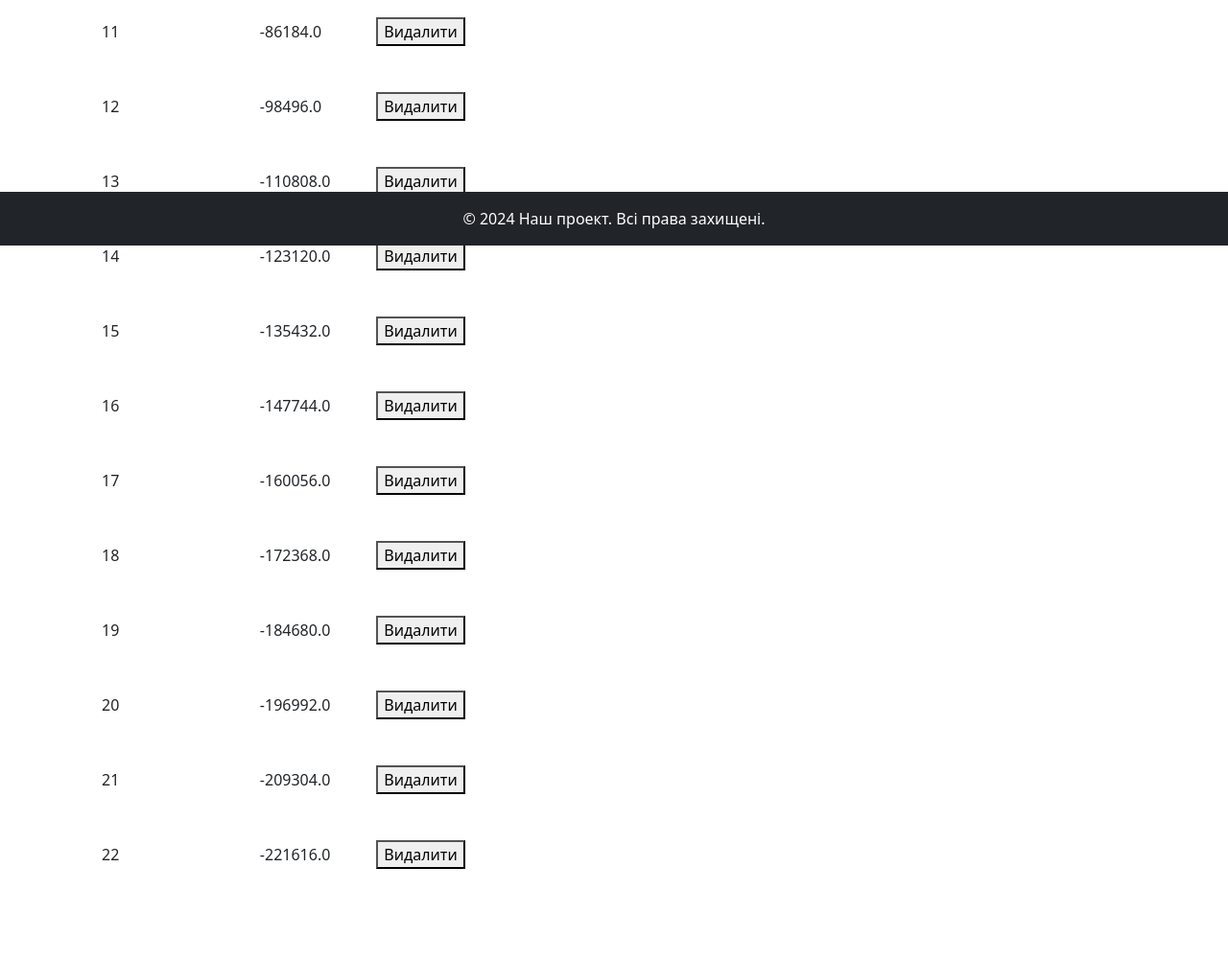
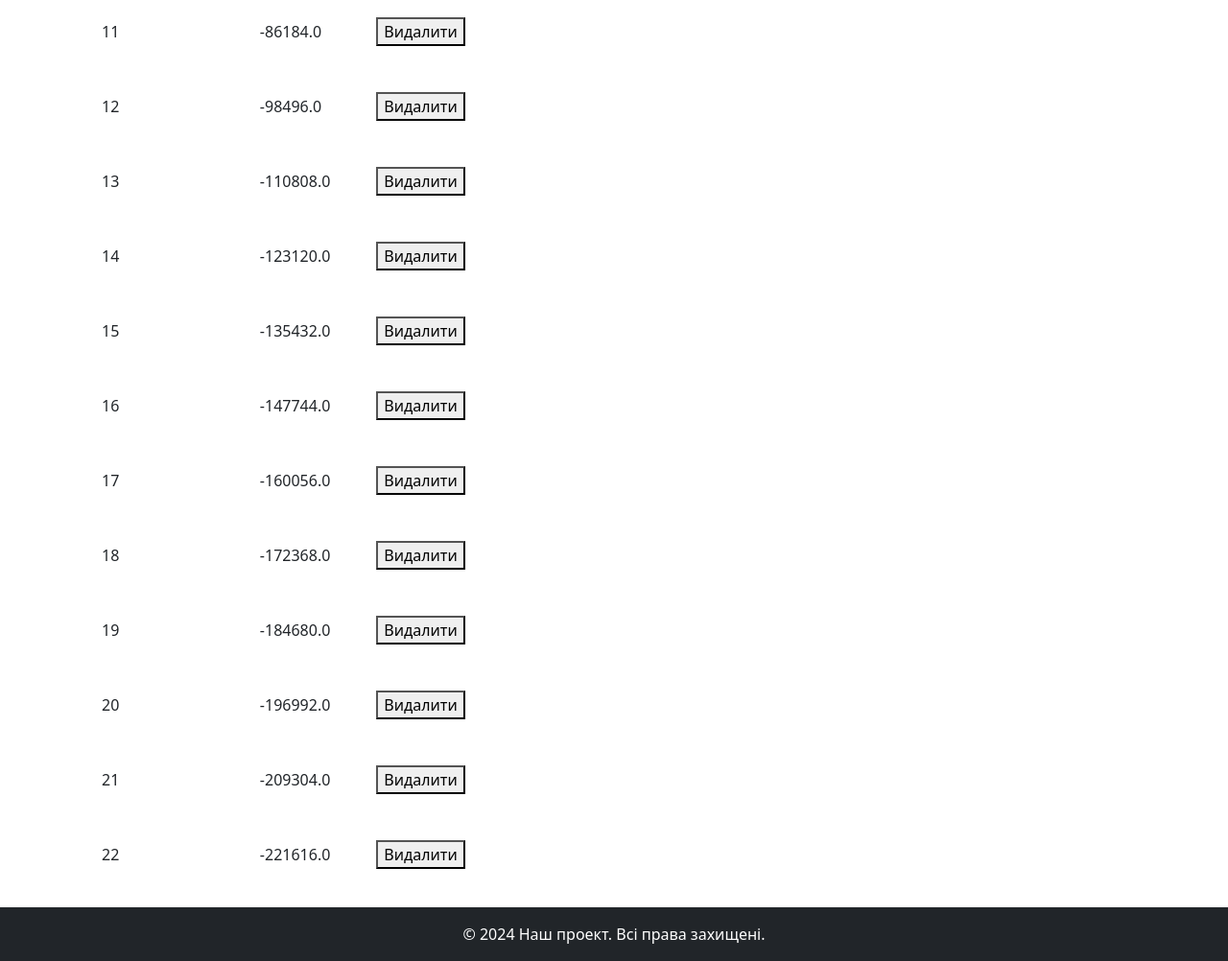
Before and after one commit to EvilDahaka/TechWorld, a Flask app: page /admin in a window 1280 px wide. Shown: the part 544-1546 px from the top of the page at 96% size. Before the commit the page ends 1450 px from the top, so only its background shows below. Run offline with Flask 3, Linux system fonts and the light colour scheme; data comes from the database, SQL or seed files in the repository; both versions use the stored data as it was after the commit.

Commit message:
fixed footer

```diff
--- a/templates/base.html
+++ b/templates/base.html
@@ -35,9 +35,9 @@
 </div>
 
 <div>
-<footer class="bg-dark text-white text-center py-3 fixed-bottom">
+    <footer class="bg-dark text-white text-center py-3 position-relative">
         © 2024 Наш проект. Всі права захищені.
-</footer>
+    </footer>
 </div>
 </body>
 </html>
```
Also changed, not shown: db.sqlite.
